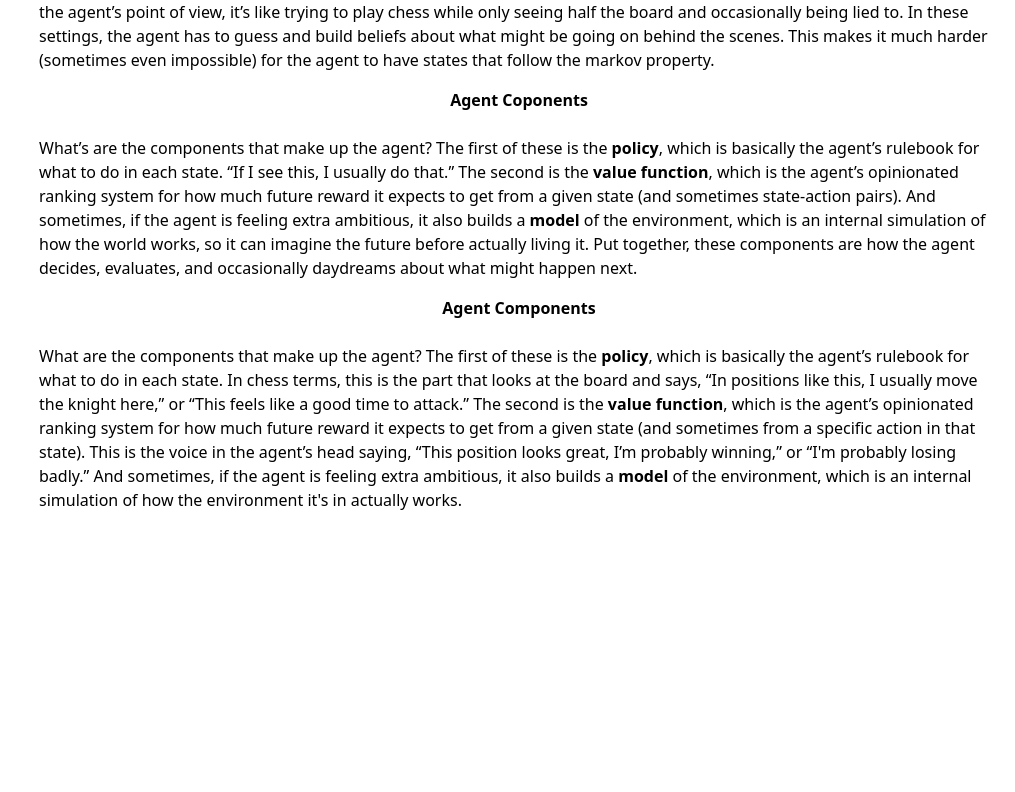
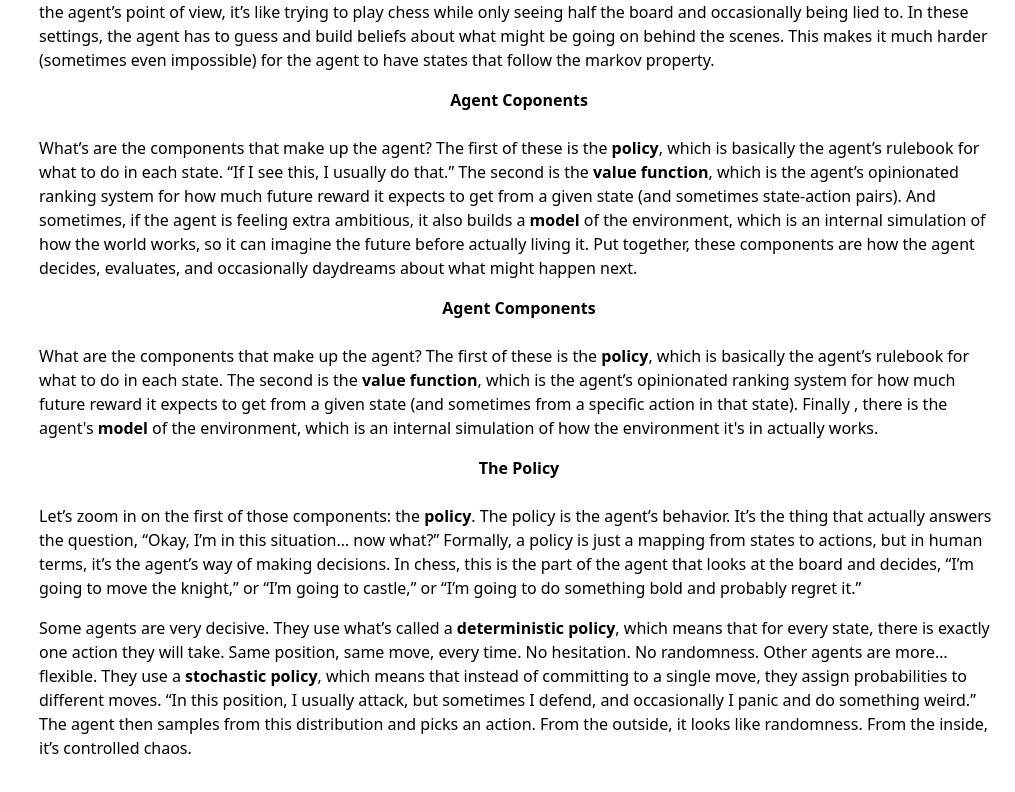
Before and after one commit to WilliamGiammona/learning-ai, a Next.js app: page /reinforcement-learning in a window 1280 px wide. Shown: the part 2117-2909 px from the top of the page, without its empty margins (265-1280 px from the left). Before the commit the page ends 2725 px from the top, so only its background shows below. Built offline with nearby package versions, Linux system fonts and the light colour scheme.

Commit message:
continuing introduction

```diff
--- a/app/reinforcement-learning/page.tsx
+++ b/app/reinforcement-learning/page.tsx
@@ -291,18 +291,41 @@ export default function ReinforcementLearningPage() {
               <br />
               What are the components that make up the agent? The first of these
               is the <strong>policy</strong>, which is basically the agent’s
-              rulebook for what to do in each state. In chess terms, this is the
-              part that looks at the board and says, “In positions like this, I
-              usually move the knight here,” or “This feels like a good time to
-              attack.” The second is the <strong>value function</strong>, which
-              is the agent’s opinionated ranking system for how much future
-              reward it expects to get from a given state (and sometimes from a
-              specific action in that state). This is the voice in the agent’s
-              head saying, “This position looks great, I’m probably winning,” or
-              “I'm probably losing badly.” And sometimes, if the agent is
-              feeling extra ambitious, it also builds a <strong>model</strong>{" "}
-              of the environment, which is an internal simulation of how the
+              rulebook for what to do in each state. The second is the{" "}
+              <strong>value function</strong>, which is the agent’s opinionated
+              ranking system for how much future reward it expects to get from a
+              given state (and sometimes from a specific action in that state).
+              Finally , there is the agent's <strong>model</strong> of the
+              environment, which is an internal simulation of how the
               environment it's in actually works.
+            </p>
+
+            <p className="mb-4">
+              <strong className="block text-center">The Policy</strong>
+              <br />
+              Let’s zoom in on the first of those components: the{" "}
+              <strong>policy</strong>. The policy is the agent’s behavior. It’s
+              the thing that actually answers the question, “Okay, I’m in this
+              situation… now what?” Formally, a policy is just a mapping from
+              states to actions, but in human terms, it’s the agent’s way of
+              making decisions. In chess, this is the part of the agent that
+              looks at the board and decides, “I’m going to move the knight,” or
+              “I’m going to castle,” or “I’m going to do something bold and
+              probably regret it.”
+            </p>
+
+            <p className="mb-4">
+              Some agents are very decisive. They use what’s called a{" "}
+              <strong>deterministic policy</strong>, which means that for every
+              state, there is exactly one action they will take. Same position,
+              same move, every time. No hesitation. No randomness. Other agents
+              are more… flexible. They use a <strong>stochastic policy</strong>,
+              which means that instead of committing to a single move, they
+              assign probabilities to different moves. “In this position, I
+              usually attack, but sometimes I defend, and occasionally I panic
+              and do something weird.” The agent then samples from this
+              distribution and picks an action. From the outside, it looks like
+              randomness. From the inside, it’s controlled chaos.
             </p>
           </section>
         </main>
```
